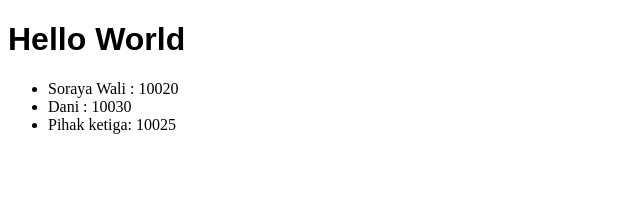
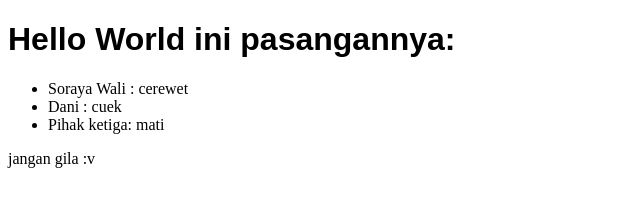
Before and after one commit to Dannyode/seomay, a plain HTML site: page index.html in a window 1280 px wide. Shown: the whole page, without its empty margins (0-640 px from the left). Drawn offline with Linux system fonts and the light colour scheme.

Commit message:
modifukasi file index.html

```diff
--- a/index.html
+++ b/index.html
@@ -11,13 +11,13 @@
     </style>
 </head>
 <body>
-    <h1>Hello World</h1>
+    <h1>Hello World ini pasangannya:</h1>
     <ul>
-        <li>Soraya Wali : 10020</li>
-        <li>Dani        : 10030</li>
-        <li>Pihak ketiga: 10025</li>
+        <li>Soraya Wali : cerewet</li>
+        <li>Dani        : cuek</li>
+        <li>Pihak ketiga: mati</li>
     </ul>
-
+    <p>jangan gila :v</p>
 
 
 <script src="script.js"></script>
```
